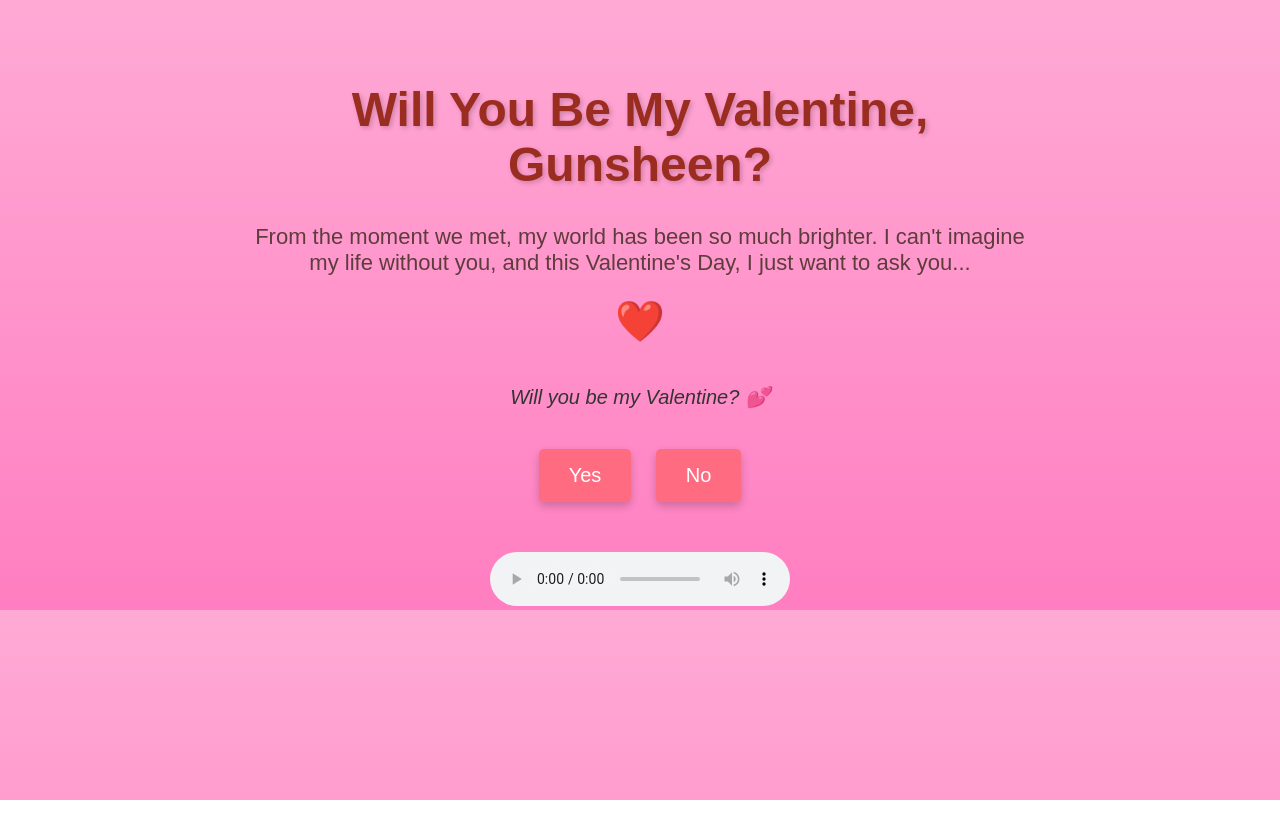
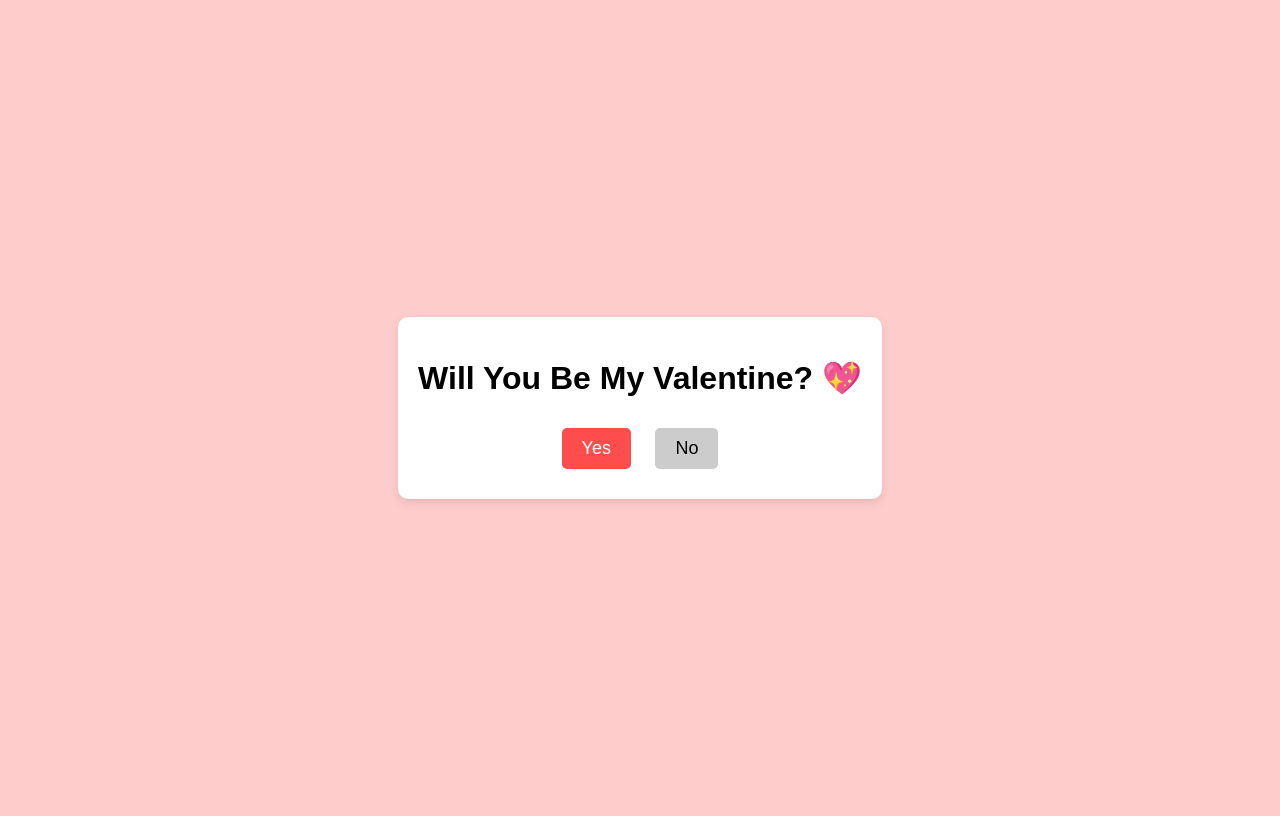
Before and after one commit to bhagathimanshu17/valentine, a plain HTML site: page index.html in a window 1280 px wide. Drawn offline with Linux system fonts and the light colour scheme.

Commit message:
Update index.html

```diff
--- a/index.html
+++ b/index.html
@@ -3,145 +3,75 @@
 <head>
     <meta charset="UTF-8">
     <meta name="viewport" content="width=device-width, initial-scale=1.0">
-    <title>Be My Valentine</title>
+    <title>Will You Be My Valentine?</title>
     <style>
         body {
-            font-family: 'Arial', sans-serif;
-            background: linear-gradient(to bottom, #ffaad5, #ff7ec1);
-            color: #5e3c3c;
+            display: flex;
+            justify-content: center;
+            align-items: center;
+            height: 100vh;
+            background-color: #ffcccc;
             text-align: center;
-            margin: 0;
-            padding: 0;
+            font-family: Arial, sans-serif;
         }
-
         .container {
-            max-width: 800px;
-            margin: 0 auto;
-            padding-top: 50px;
+            background: white;
+            padding: 20px;
+            border-radius: 10px;
+            box-shadow: 0 4px 10px rgba(0, 0, 0, 0.1);
         }
-
-        h1 {
-            font-size: 48px;
-            color: #9b2d20;
-            text-shadow: 2px 2px 5px rgba(0, 0, 0, 0.2);
-        }
-
-        p {
-            font-size: 22px;
+        .buttons {
             margin-top: 20px;
         }
-
-        .music-player {
-            margin-top: 40px;
-        }
-
-        .message {
-            font-size: 20px;
-            font-style: italic;
-            color: #333;
-            margin-top: 30px;
-        }
-
-        .heart {
-            font-size: 40px;
-            color: #ff3377;
-        }
-
-        .buttons {
-            margin-top: 30px;
-        }
-
         button {
-            font-size: 20px;
-            padding: 15px 30px;
+            padding: 10px 20px;
+            font-size: 18px;
             margin: 10px;
-            background-color: #ff6b81;
-            color: white;
             border: none;
             cursor: pointer;
             border-radius: 5px;
-            position: relative;
-            box-shadow: 0 4px 8px rgba(0, 0, 0, 0.2);
-            transition: all 0.3s ease;
         }
-
-        button:hover {
-            background-color: #ff4d6b;
-            transform: scale(1.05);
+        .yes {
+            background-color: #ff4d4d;
+            color: white;
         }
-
-        .response-message {
-            font-size: 24px;
+        .no {
+            background-color: #ccc;
+            color: black;
+        }
+        #message {
+            display: none;
+            margin-top: 20px;
+            font-size: 20px;
+            color: #ff4d4d;
             font-weight: bold;
-            margin-top: 30px;
-            color: #ff4d6b;
-        }
-
-        .no-btn-moving {
-            position: absolute;
-            animation: moveNo 2s linear infinite;
-            pointer-events: none; /* Prevent interaction while moving */
-        }
-
-        @keyframes moveNo {
-            0% { top: 10%; left: 10%; }
-            25% { top: 10%; left: 70%; }
-            50% { top: 50%; left: 70%; }
-            75% { top: 80%; left: 30%; }
-            100% { top: 80%; left: 10%; }
         }
     </style>
 </head>
 <body>
+    <div class="container">
+        <h1>Will You Be My Valentine? 💖</h1>
+        <div class="buttons">
+            <button class="yes" onclick="playMusic()">Yes</button>
+            <button class="no" onclick="moveButton(this)">No</button>
+        </div>
+        <p id="message">Yay! You're the sweetest! 💕 Can't wait to spend life together! 😍</p>
+    </div>
+    <audio id="loveSong" src="https://drive.google.com/file/d/1M9lMVqiLKixYBtFF4k1Xhkn0e5zaSe82/view?usp=sharing" preload="auto"></audio>
+    <script>
+        function playMusic() {
+            let audio = document.getElementById('loveSong');
+            audio.play();
+            document.getElementById('message').style.display = 'block';
+        }
 
-<div class="container">
-    <h1>Will You Be My Valentine, Gunsheen?</h1>
-    <p>From the moment we met, my world has been so much brighter. I can't imagine my life without you, and this Valentine's Day, I just want to ask you...</p>
-
-    <p class="heart">❤️</p>
-
-    <p class="message">Will you be my Valentine? 💕</p>
-
-    <!-- Yes/No Buttons -->
-    <div class="buttons">
-        <button id="yesBtn" onclick="respond('yes')">Yes</button>
-        <button id="noBtn" onclick="respond('no')">No</button>
-    </div>
-
-    <!-- Response Message -->
-    <p id="responseMessage" class="response-message"></p>
-
-    <!-- Music Player -->
-    <div class="music-player">
-        <audio controls autoplay>
-            <source src="https://drive.google.com/uc?export=download&id=1M9lMVqiLKixYBtFF4k1Xhkn0e5zaSe82" type="audio/mp3">
-            Your browser does not support the audio element.
-        </audio>
-    </div>
-</div>
-
-<script>
-    // Function to display response based on button click
-    function respond(answer) {
-        var message = "";
-        if (answer === "yes") {
-            message = "Yay! 💖 You are my Valentine! 💕";
-            // Hide the no button after "Yes" is clicked (but keep the Yes button visible)
-            document.getElementById("noBtn").style.display = 'none';
-        } else if (answer === "no") {
-            message = "Oh no! 😢 You're making it hard for me!";
-            // Make the "No" button move around
-            document.getElementById("noBtn").classList.add("no-btn-moving");
-            // Disable the "No" button so it can't be clicked again
-            document.getElementById("noBtn").disabled = true;
+        function moveButton(btn) {
+            let x = Math.random() * (window.innerWidth - btn.clientWidth);
+            let y = Math.random() * (window.innerHeight - btn.clientHeight);
+            btn.style.position = "absolute";
+            btn.style.left = `${x}px`;
+            btn.style.top = `${y}px`;
         }
-        document.getElementById("responseMessage").innerText = message;
-
-        // "Yes" button should stay visible and clickable
-        // Hide the "Yes" button after it's clicked
-        document.getElementById("yesBtn").style.display = 'none';
-    }
-</script>
-
+    </script>
 </body>
 </html>
```
